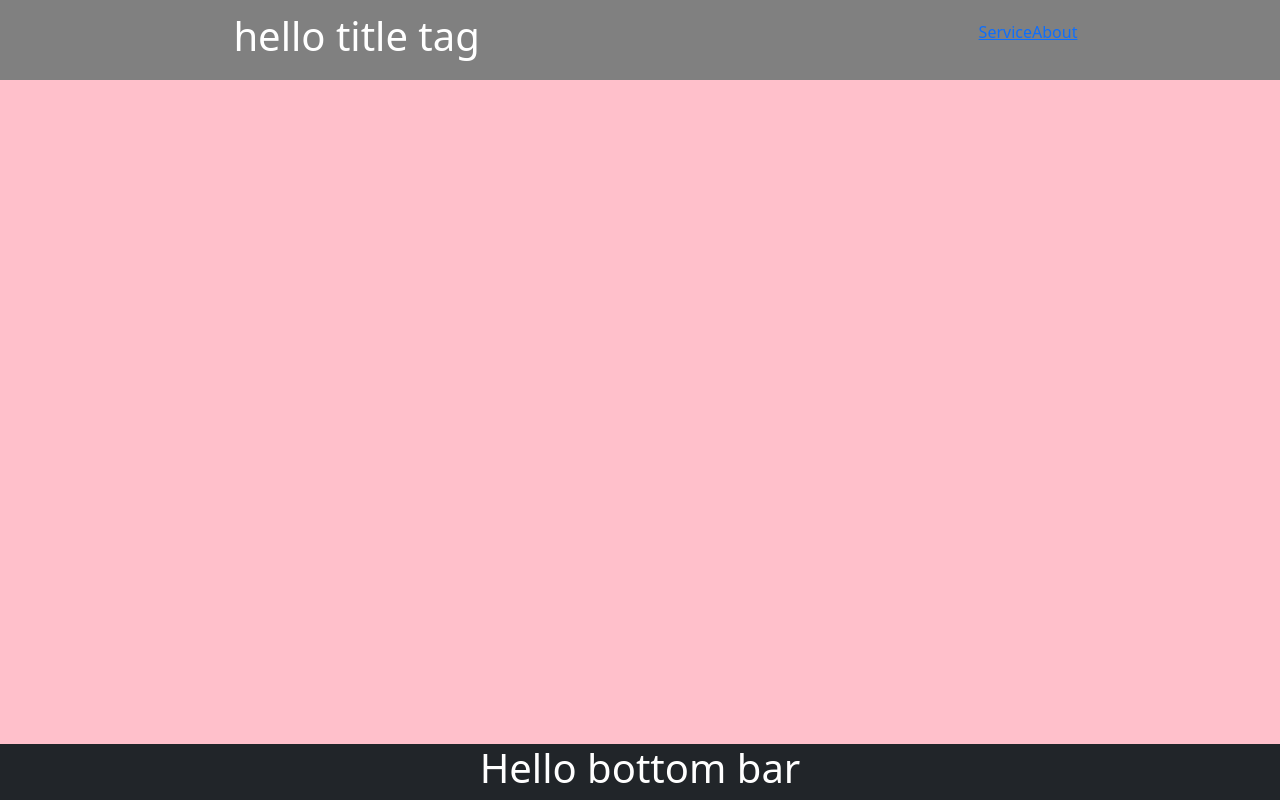
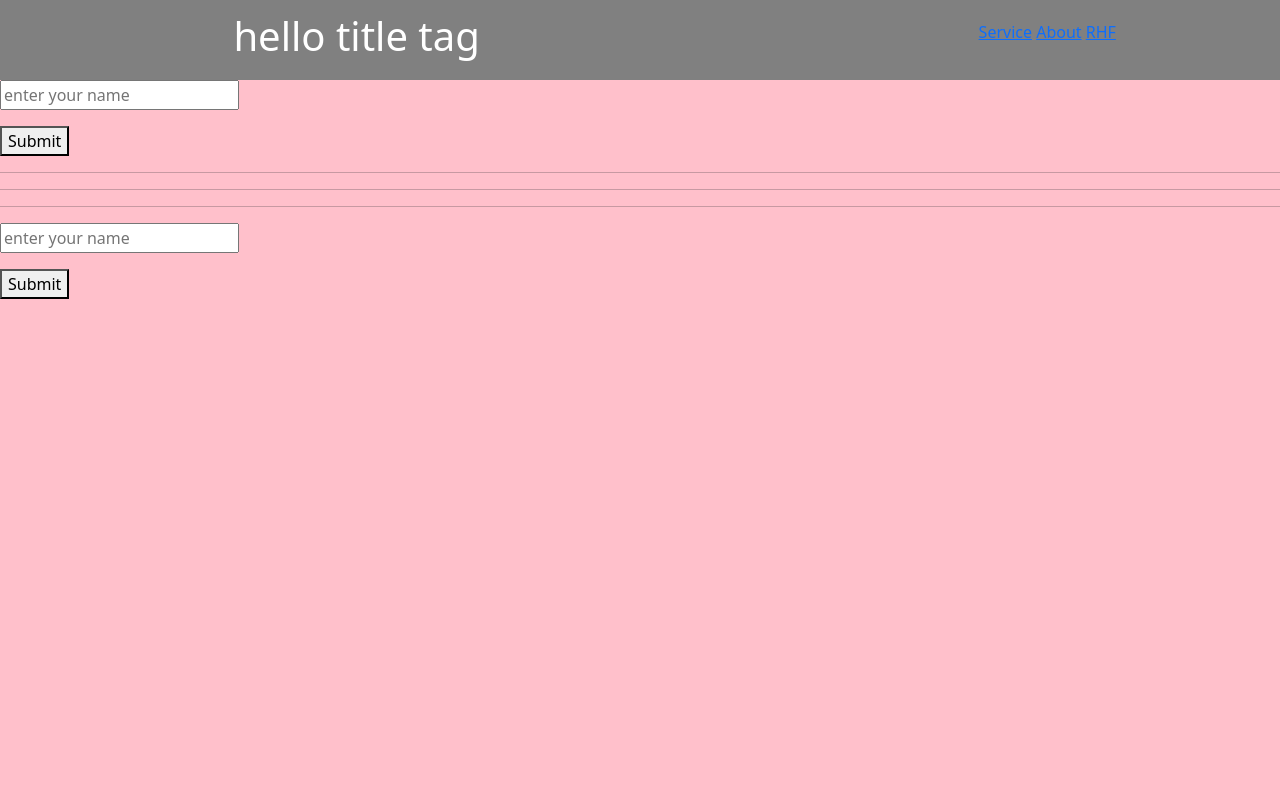
Before and after one commit to shoaib900/excel_edge_team, a React (Create React App) app: page /rhf in a window 1280 px wide. Built offline with nearby package versions, Linux system fonts and the light colour scheme.

Commit message:
update code RJS

```diff
--- a/package.json
+++ b/package.json
@@ -9,6 +9,7 @@
     "@testing-library/user-event": "^13.5.0",
     "react": "^19.2.4",
     "react-dom": "^19.2.4",
+    "react-hook-form": "^7.72.1",
     "react-router-dom": "^7.14.0",
     "react-scripts": "5.0.1",
     "styled-components": "^6.3.12",
--- a/src/App.js
+++ b/src/App.js
@@ -3,6 +3,7 @@ import { BrowserRouter, Routes, Route } from 'react-router-dom'
 import Service from './Routes/Service'
 import About from './Routes/About'
 import Navbar from './components/Navbar'
+import Rhf from './Routes/Rhf'
 
 const App = () => {
   return (
@@ -12,11 +13,12 @@ const App = () => {
         <Routes>
           <Route path="/" element={<Service />} />
           <Route path="/about" element={<About />} />
+          <Route path="/rhf" element={<Rhf />} />
         </Routes>
 
-        <div className='container-fluid position-absolute bottom-0 bg-dark text-white '>
+        {/* <div className='container-fluid position-absolute bottom-0 bg-dark text-white '>
           <h1 className='text-center'>Hello bottom bar</h1>
-        </div>
+        </div> */}
 
       </div>
     </BrowserRouter>
--- /dev/null
+++ b/src/Routes/Rhf.js
@@ -0,0 +1,51 @@
+import React from 'react'
+import { useForm } from 'react-hook-form'
+
+const Rhf = () => {
+    // manually validation and form handling
+    const [name, setName] = React.useState("");
+    const [pname, setPname] = React.useState("");
+    const [errmsg, setErrmsg] = React.useState("");
+    const sendForm = () => {
+        if (name.length < 1) {
+            setErrmsg("Name is required");
+        } else {
+            console.log(name);
+            setName("");
+            setPname(name);
+        }
+    }
+
+    // react hook form
+    const { register, handleSubmit, formState: { errors } } = useForm();
+    const onSubmit = (data) => {
+        console.log(data);
+    }
+
+    return (
+        <div>
+
+            {/*  manually validation and form handling */}
+
+            <input type="text" placeholder='enter your name'
+                value={name} onChange={(e) => setName(e.target.value)} />
+            <p style={{ color: "red" }}>{errmsg}</p>
+
+            <button onClick={sendForm}>Submit</button>
+            <hr />
+            <p>{pname} </p>
+
+            <hr /><hr />
+                {/*  react hook form */}
+                <form onSubmit={handleSubmit(onSubmit)}>
+
+                    <input type="text" placeholder='enter your name' {...register("name", { required: "Name is required" })} />
+                    <p style={{ color: "red" }}>{errors.name?.message}</p>
+                    <button type='submit'>Submit</button>
+                </form>
+
+        </div>
+    )
+}
+
+export default Rhf
--- a/src/components/Navbar.js
+++ b/src/components/Navbar.js
@@ -7,8 +7,9 @@ const Navbar = () => {
         <Container>
             <Title>hello title tag</Title>
             <Ulist>
-                <li><Link to={"/"}>Service</Link></li>
-                <li><Link to={"/about"}>About</Link></li>
+                <li><Link to={"/"}>Service</Link></li> &nbsp;
+                <li><Link to={"/about"}>About</Link></li>&nbsp;
+                <li><Link to={"/rhf"}>RHF</Link></li>
             </Ulist>
 
         </Container>
```
Also changed, not shown: 1 other file (tests, documents, lock files or other folders).
